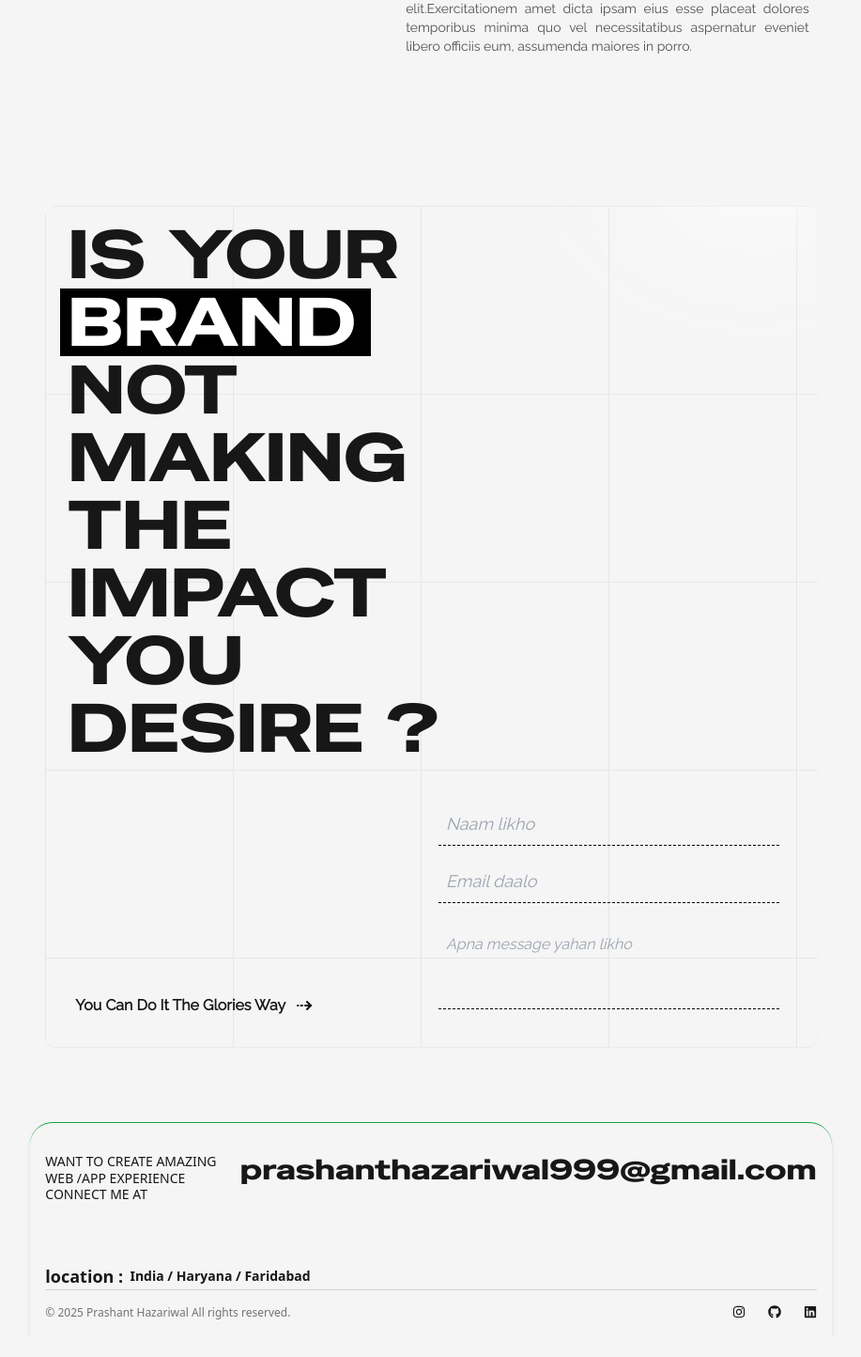
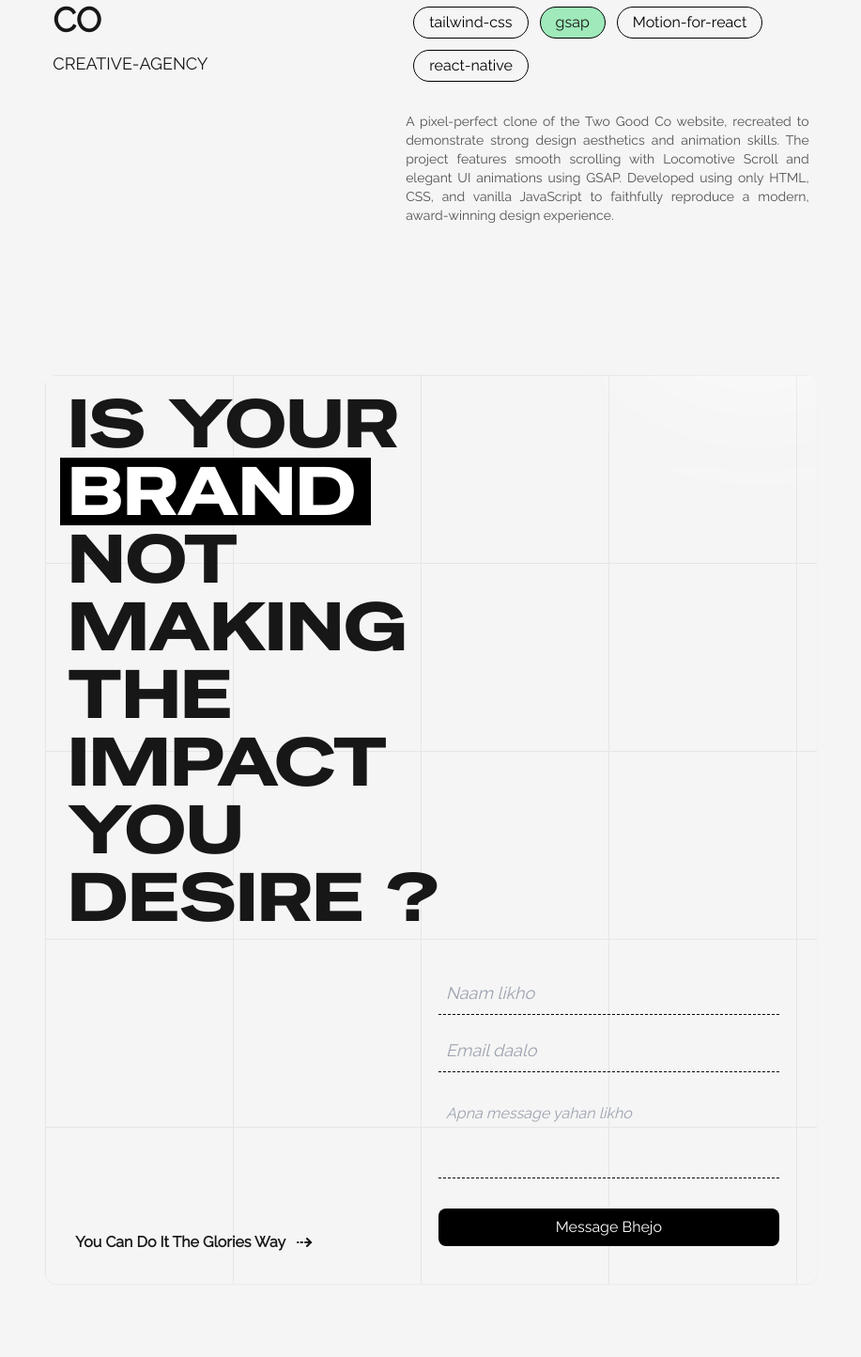
Before and after one commit to prashanthazariwal/portfolio, a React (Vite) app: page /work in a window 1280 px wide. Shown: the part 1790-3234 px from the top of the page at 94% size, without its empty margins (181-1098 px from the left). Before the commit the page ends 3211 px from the top, so only its background shows below. Built offline with nearby package versions, Linux system fonts and the light colour scheme.

Commit message:
finally emailjs is emplemented and project pic fixed on mobile and soem projects are left to add will to later

```diff
--- a/package.json
+++ b/package.json
@@ -10,6 +10,7 @@
     "preview": "vite preview"
   },
   "dependencies": {
+    "@emailjs/browser": "^4.4.1",
     "@gsap/react": "^2.1.1",
     "clsx": "^2.1.1",
     "date-fns": "^3.6.0",
--- a/src/components/Footer.jsx
+++ b/src/components/Footer.jsx
@@ -18,8 +18,11 @@ const Footer = () => {
   const socialLinks = [
     // { icon: <FaFacebook />, url: "#" },
     // { icon: <FaTwitter />, url: "#" },
-    { icon: <FaInstagram />, url: "#" },
-    { icon: <FaGithub />, url: "#" },
+    {
+      icon: <FaInstagram />,
+      url: "https://www.instagram.com/prashant.hazariwal/",
+    },
+    { icon: <FaGithub />, url: "https://github.com/prashanthazariwal" },
     {
       icon: <FaLinkedin />,
       url: "https://www.linkedin.com/in/prashant-hazariwal-71374b212/",
--- a/src/components/NavBar.jsx
+++ b/src/components/NavBar.jsx
@@ -133,7 +133,7 @@ const NavBar = () => {
                 {hovered == index && (
                   <motion.span
                     layoutId="nav-bg"
-                    className="absolute inset-0 w-full h-full rounded-md bg-neutral-200 dark:bg-neutral-700"
+                    className="absolute inset-0 w-full h-full rounded-md bg-neutral-100 dark:bg-neutral-700"
                   ></motion.span>
                 )}
                 <motion.div
--- a/src/components/Projects.jsx
+++ b/src/components/Projects.jsx
@@ -133,7 +133,7 @@ const Projects = ({
                   stiffness: 200,
                   damping: 20,
                 }}
-                className="z-10 w-full mb-6 text-sm font-normal text-justify font-Raleway text-neutral-600 dark:text-neutral-100 md:w-4/5"
+                className="z-10 w-full mb-6 text-sm font-medium text-justify font-Raleway text-neutral-600 dark:text-neutral-100 md:w-4/5"
               >
                 {project.discription}
               </motion.p>
--- a/src/pages/Work.jsx
+++ b/src/pages/Work.jsx
@@ -97,7 +97,7 @@ const Work = () => {
 
   return (
     <div className="">
-      <div className="flex items-center relative justify-center w-full h-[25dvh] md:h-[90vh] leading-none aboutProjects">
+      <div className="flex items-center relative justify-center w-full h-[45dvh] md:h-[90vh] leading-none aboutProjects">
         {images.map(
           (img, idx) =>
             img.isActive && (
@@ -106,7 +106,7 @@ const Work = () => {
                 transition={{
                   ease: "easeInOut",
                 }}
-                className="absolute z-30 h-40 overflow-hidden -translate-x-1 -translate-y-1/2 border shadow-lg opacity-0 w-52 rounded-xl "
+                className="absolute z-30 w-32 h-20 overflow-hidden -translate-x-1 -translate-y-1/2 border shadow-lg opacity-0 md:h-40 md:w-52 rounded-xl "
               >
                 <img
                   key={idx}
--- a/src/sections/Contact.jsx
+++ b/src/sections/Contact.jsx
@@ -2,6 +2,7 @@ import React, { useState } from "react";
 import { toast } from "react-hot-toast";
 import { motion } from "motion/react";
 import BlurCircle from "../components/BlurCircle";
+import emailjs from "@emailjs/browser";
 
 const Contact = () => {
   const [formData, setFormData] = useState({
@@ -11,6 +12,7 @@ const Contact = () => {
   });
 
   const [errors, setErrors] = useState({});
+  const [isSubmitting, setIsSubmitting] = useState(false);
 
   const validateForm = () => {
     const newErrors = {};
@@ -58,10 +60,20 @@ const Contact = () => {
       return;
     }
 
+    setIsSubmitting(true);
+
     try {
-      // Here you can add your API call to store the data
-      // For example:
-      // await axios.post('/api/contact', formData);
+      await emailjs.send(
+        "service_xsvz73p",
+        "template_0rqdeie",
+        {
+          title: "New Contact Form Submission",
+          name: formData.name,
+          message: formData.message,
+          email: formData.email,
+        },
+        "a4wOHhNXjyxIccb9J"
+      );
 
       toast.success("Message successfully bheja gaya!");
       setFormData({
@@ -70,7 +82,10 @@ const Contact = () => {
         message: "",
       });
     } catch (error) {
+      console.error("Error:", error);
       toast.error("Kuch error aa gaya, please try again");
+    } finally {
+      setIsSubmitting(false);
     }
   };
 
@@ -199,6 +214,14 @@ const Contact = () => {
               </span>
             )}
           </div>
+
+          <button
+            type="submit"
+            disabled={isSubmitting}
+            className="px-4 py-2 mt-4 text-white transition-all bg-black rounded-lg hover:bg-gray-800 disabled:opacity-50 disabled:cursor-not-allowed"
+          >
+            {isSubmitting ? "Bhej raha hoon..." : "Message Bhejo"}
+          </button>
         </form>
       </div>
     </div>
--- a/src/sections/ProjectSection.jsx
+++ b/src/sections/ProjectSection.jsx
@@ -22,7 +22,7 @@ const ProjectSection = ({ selectedCategory = "all", spliceValue }) => {
       projectName: "To-Go",
       title: "travel your dream place",
       discription:
-        "Lorem ipsum dolor sit amet consectetur adipisicing elit.Exercitationem amet dicta ipsam eius esse placeat dolores temporibus minima quo vel necessitatibus aspernatur eveniet libero officiis eum, assumenda maiores in porro. ",
+        "A fully responsive flight booking application where users can fill out a form to request a booking. The admin panel (with login authentication) displays user submissions in a dynamic table, enabling further follow-up. Used Formik with Yup for form handling and validation, Redux for state management, and LocalStorage for data persistence. Smooth, modern UI animations powered by GSAP. Built entirely from scratch to showcase full-stack logic and frontend proficiency.",
       tack: [
         "react",
         "javascript",
@@ -39,7 +39,7 @@ const ProjectSection = ({ selectedCategory = "all", spliceValue }) => {
       projectName: "obeys agency clone",
       title: "creative-agency",
       discription:
-        "Lorem ipsum dolor sit amet consectetur adipisicing elit.Exercitationem amet dicta ipsam eius esse placeat dolores temporibus minima quo vel necessitatibus aspernatur eveniet libero officiis eum, assumenda maiores in porro. ",
+        "A high-fidelity frontend clone of the Obeys Agency website, built to showcase advanced UI/UX techniques. Implemented smooth scrolling using Locomotive Scroll, seamless animations with GSAP, and dynamic interactions with Shery.js. This project highlights attention to design detail and modern frontend animation practices using pure JavaScript, HTML, and CSS—no frameworks involved. ",
       tack: [
         // "react",
         "javascript",
@@ -56,7 +56,7 @@ const ProjectSection = ({ selectedCategory = "all", spliceValue }) => {
       projectName: "Two Good CO",
       title: "creative-agency",
       discription:
-        "Lorem ipsum dolor sit amet consectetur adipisicing elit.Exercitationem amet dicta ipsam eius esse placeat dolores temporibus minima quo vel necessitatibus aspernatur eveniet libero officiis eum, assumenda maiores in porro. ",
+        "A pixel-perfect clone of the Two Good Co website, recreated to demonstrate strong design aesthetics and animation skills. The project features smooth scrolling with Locomotive Scroll and elegant UI animations using GSAP. Developed using only HTML, CSS, and vanilla JavaScript to faithfully reproduce a modern, award-winning design experience. ",
       tack: [
         // "react",
         "javascript",
--- a/src/sections/Review.jsx
+++ b/src/sections/Review.jsx
@@ -159,8 +159,8 @@ const Review = () => {
               <div className="relative flex flex-col justify-between w-full h-full p-3 overflow-hidden rounded-xl backdrop-blur-md group">
                 <div className="absolute inset-0 w-full h-full transition-opacity duration-300 opacity-100 bg-neutral-100/50 dark:bg-neutral-900 -z-10"></div>
                 <img
-                  src=""
-                  className="bg-red-300 border rounded-full w-14 h-14"
+                  src="/images/dummyUser.png"
+                  className="border rounded-full dark:bg-neutral-100 w-14 h-14"
                   alt=""
                 />
                 <p
```
Also changed, not shown: public/images/dummyUser.png (added), 1 other file (tests, documents, lock files or other folders).
